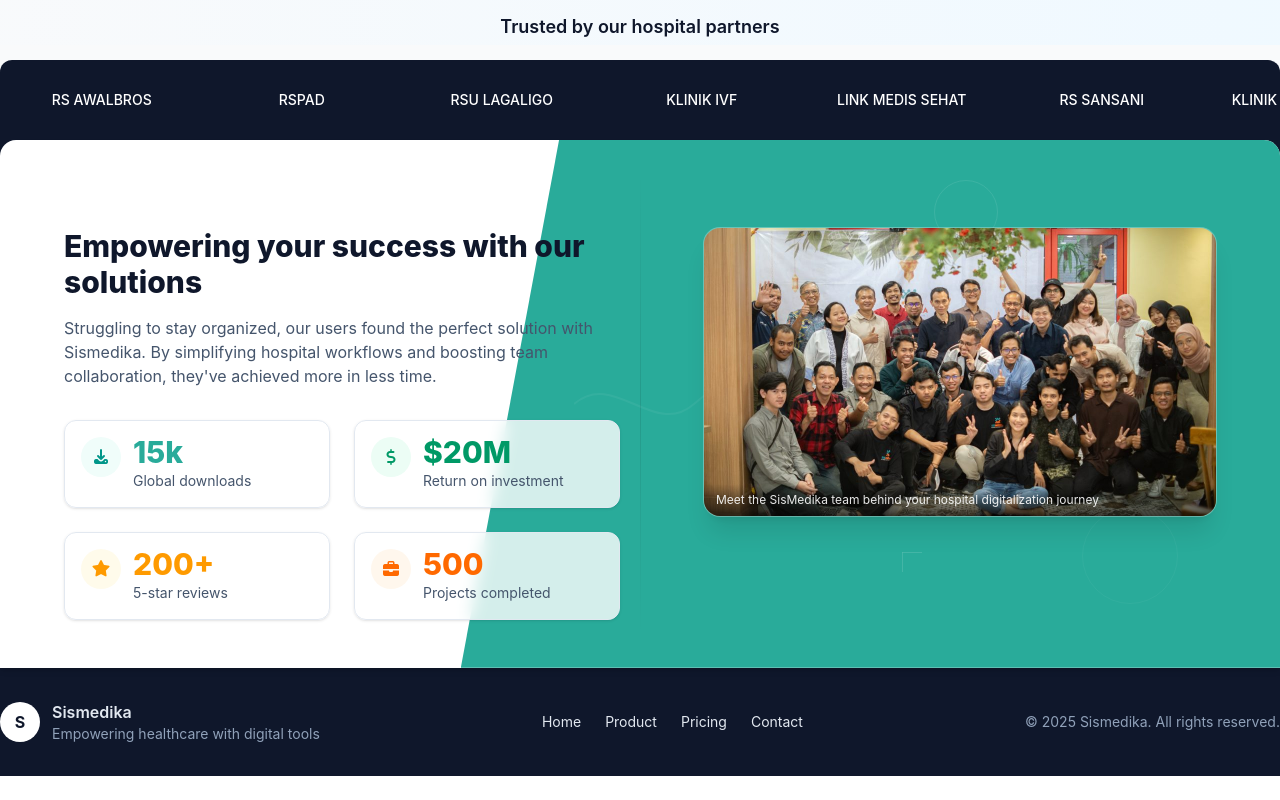
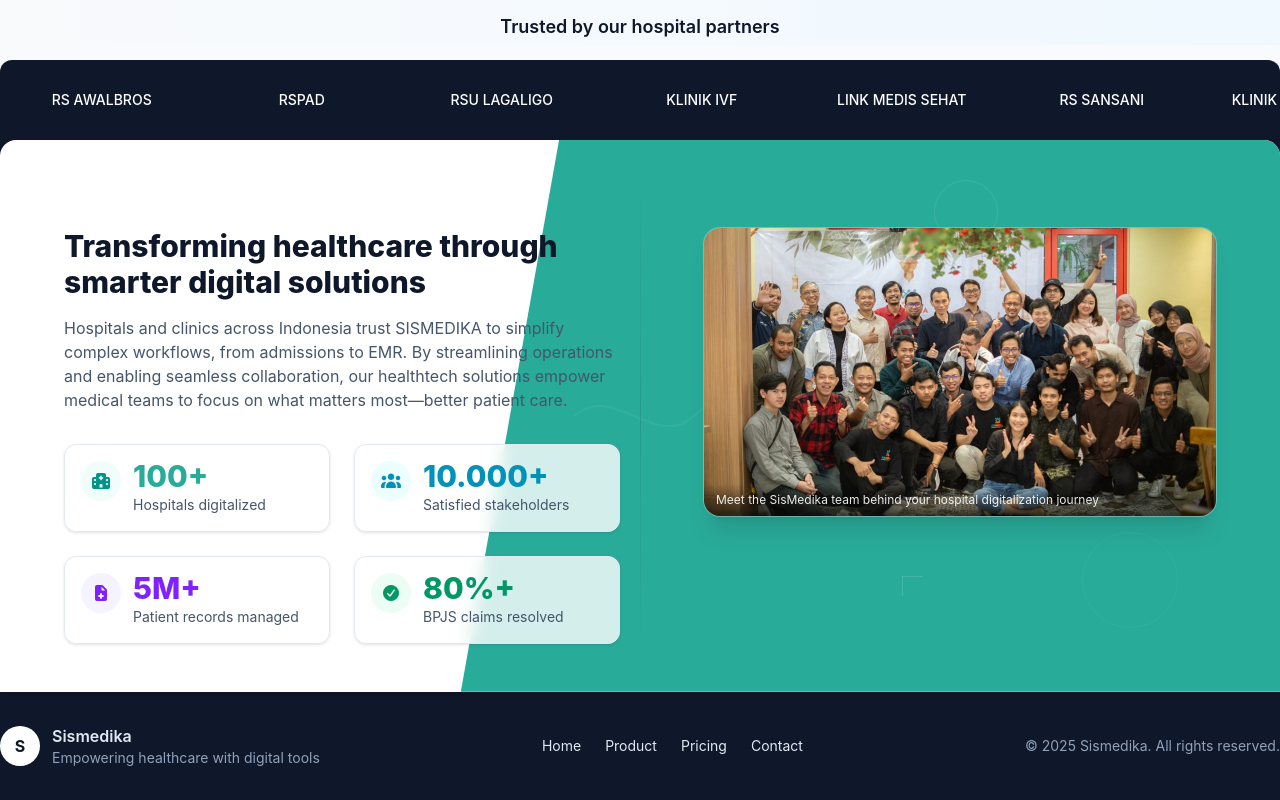
Before and after one commit to sismedikafardil/sismedika-web-reactts, a React (Vite) app: page / in a window 1280 px wide. Shown: the part 448-1248 px from the top of the page. Before the commit the page ends 1224 px from the top, so only its background shows below. Built offline with nearby package versions, Linux system fonts and the light colour scheme.

Commit message:
feat(about): update metric cards to hospitals, stakeholders, records, and BPJS claims

```diff
--- a/src/components/molecules/AboutUsHome.tsx
+++ b/src/components/molecules/AboutUsHome.tsx
@@ -43,60 +43,58 @@
 						{/* left: heading + paragraph + stats */}
 						<div className="space-y-8">
 							<div>
-								<h2 className="text-3xl font-extrabold text-slate-900">Empowering your success with our solutions</h2>
+								<h2 className="text-3xl font-extrabold text-slate-900">Transforming healthcare through smarter digital solutions</h2>
 								<p className="mt-4 text-slate-600 max-w-2xl">
-									Struggling to stay organized, our users found the perfect solution with Sismedika. By
-									simplifying hospital workflows and boosting team collaboration, they've achieved more in less
-									time.
+									Hospitals and clinics across Indonesia trust SISMEDIKA to simplify complex workflows, from admissions to EMR. By streamlining operations and enabling seamless collaboration, our healthtech solutions empower medical teams to focus on what matters most—better patient care.
 								</p>
 							</div>
 							{/* stats as cards */}
 							<div className="grid grid-cols-1 sm:grid-cols-2 gap-6">
-								{/* downloads */}
+								{/* hospitals digitalized */}
 								<div className="rounded-xl border border-slate-200 bg-white/80 backdrop-blur-sm p-4 shadow-sm hover:shadow-md transition-shadow">
 									<div className="flex items-start gap-3">
 										<div className="h-10 w-10 rounded-full bg-teal-50 text-teal-600 flex items-center justify-center">
-											<i className="fa-solid fa-download" aria-hidden="true"></i>
+											<i className="fa-solid fa-hospital" aria-hidden="true"></i>
 										</div>
 										<div>
-											<div className="text-3xl font-extrabold leading-none text-[#29AB9A]">15k</div>
-											<div className="text-sm text-slate-600 mt-1">Global downloads</div>
+											<div className="text-3xl font-extrabold leading-none text-[#29AB9A]">100+</div>
+											<div className="text-sm text-slate-600 mt-1">Hospitals digitalized</div>
 										</div>
 									</div>
 								</div>
-								{/* ROI */}
+								{/* satisfied stakeholders */}
+								<div className="rounded-xl border border-slate-200 bg-white/80 backdrop-blur-sm p-4 shadow-sm hover:shadow-md transition-shadow">
+									<div className="flex items-start gap-3">
+										<div className="h-10 w-10 rounded-full bg-cyan-50 text-cyan-600 flex items-center justify-center">
+											<i className="fa-solid fa-users" aria-hidden="true"></i>
+										</div>
+										<div>
+											<div className="text-3xl font-extrabold leading-none text-cyan-600">10.000+</div>
+											<div className="text-sm text-slate-600 mt-1">Satisfied stakeholders</div>
+										</div>
+									</div>
+								</div>
+								{/* patient records managed */}
+								<div className="rounded-xl border border-slate-200 bg-white/80 backdrop-blur-sm p-4 shadow-sm hover:shadow-md transition-shadow">
+									<div className="flex items-start gap-3">
+										<div className="h-10 w-10 rounded-full bg-violet-50 text-violet-600 flex items-center justify-center">
+											<i className="fa-solid fa-file-medical" aria-hidden="true"></i>
+										</div>
+										<div>
+											<div className="text-3xl font-extrabold leading-none text-violet-600">5M+</div>
+											<div className="text-sm text-slate-600 mt-1">Patient records managed</div>
+										</div>
+									</div>
+								</div>
+								{/* BPJS claims resolved */}
 								<div className="rounded-xl border border-slate-200 bg-white/80 backdrop-blur-sm p-4 shadow-sm hover:shadow-md transition-shadow">
 									<div className="flex items-start gap-3">
 										<div className="h-10 w-10 rounded-full bg-emerald-50 text-emerald-600 flex items-center justify-center">
-											<i className="fa-solid fa-dollar-sign" aria-hidden="true"></i>
+											<i className="fa-solid fa-circle-check" aria-hidden="true"></i>
 										</div>
 										<div>
-											<div className="text-3xl font-extrabold leading-none text-emerald-600">$20M</div>
-											<div className="text-sm text-slate-600 mt-1">Return on investment</div>
-										</div>
-									</div>
-								</div>
-								{/* reviews */}
-								<div className="rounded-xl border border-slate-200 bg-white/80 backdrop-blur-sm p-4 shadow-sm hover:shadow-md transition-shadow">
-									<div className="flex items-start gap-3">
-										<div className="h-10 w-10 rounded-full bg-amber-50 text-amber-500 flex items-center justify-center">
-											<i className="fa-solid fa-star" aria-hidden="true"></i>
-										</div>
-										<div>
-											<div className="text-3xl font-extrabold leading-none text-amber-500">200+</div>
-											<div className="text-sm text-slate-600 mt-1">5-star reviews</div>
-										</div>
-									</div>
-								</div>
-								{/* projects */}
-								<div className="rounded-xl border border-slate-200 bg-white/80 backdrop-blur-sm p-4 shadow-sm hover:shadow-md transition-shadow">
-									<div className="flex items-start gap-3">
-										<div className="h-10 w-10 rounded-full bg-orange-50 text-orange-500 flex items-center justify-center">
-											<i className="fa-solid fa-briefcase" aria-hidden="true"></i>
-										</div>
-										<div>
-											<div className="text-3xl font-extrabold leading-none text-orange-500">500</div>
-											<div className="text-sm text-slate-600 mt-1">Projects completed</div>
+											<div className="text-3xl font-extrabold leading-none text-emerald-600">80%+</div>
+											<div className="text-sm text-slate-600 mt-1">BPJS claims resolved</div>
 										</div>
 									</div>
 								</div>
```
